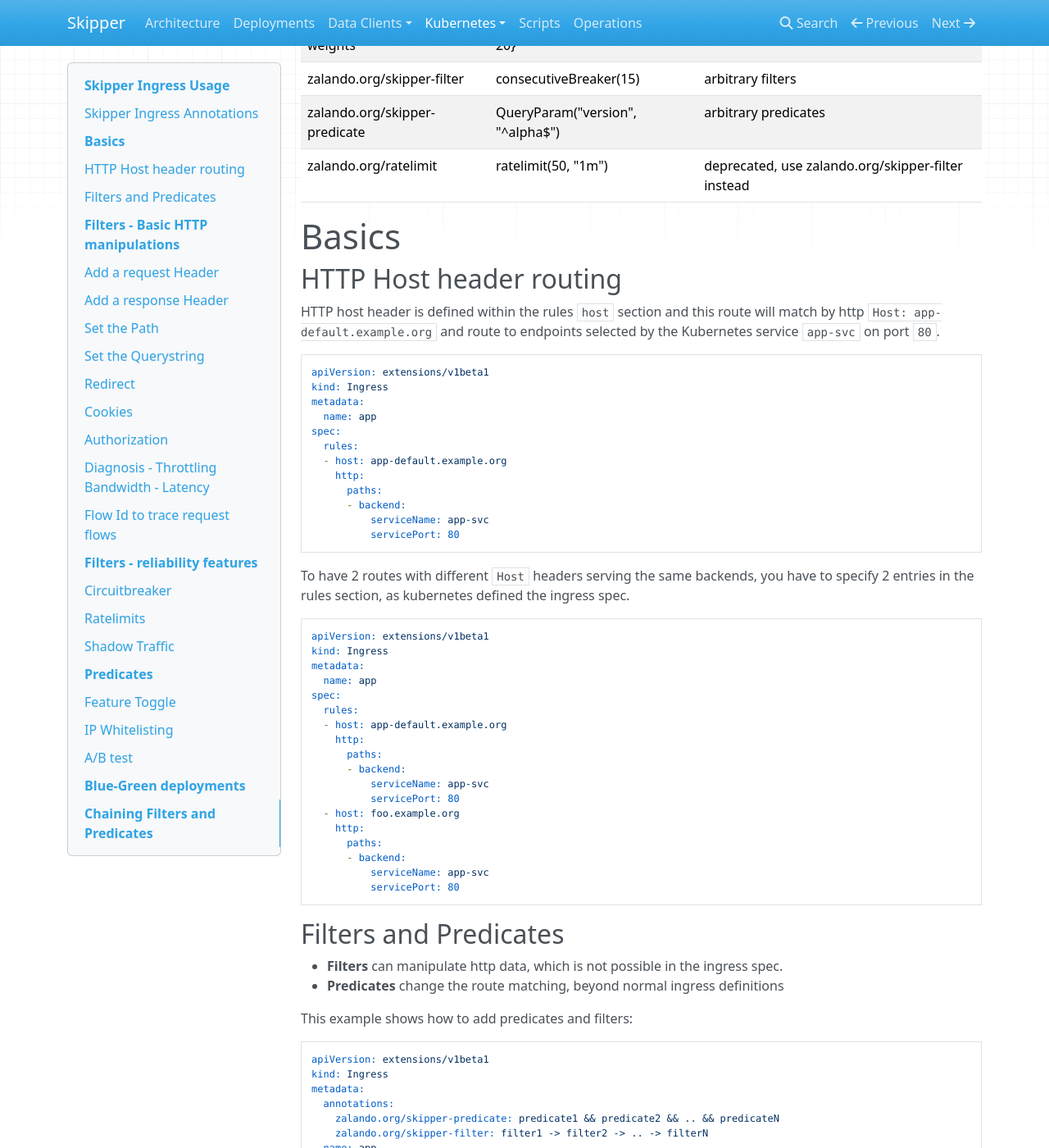
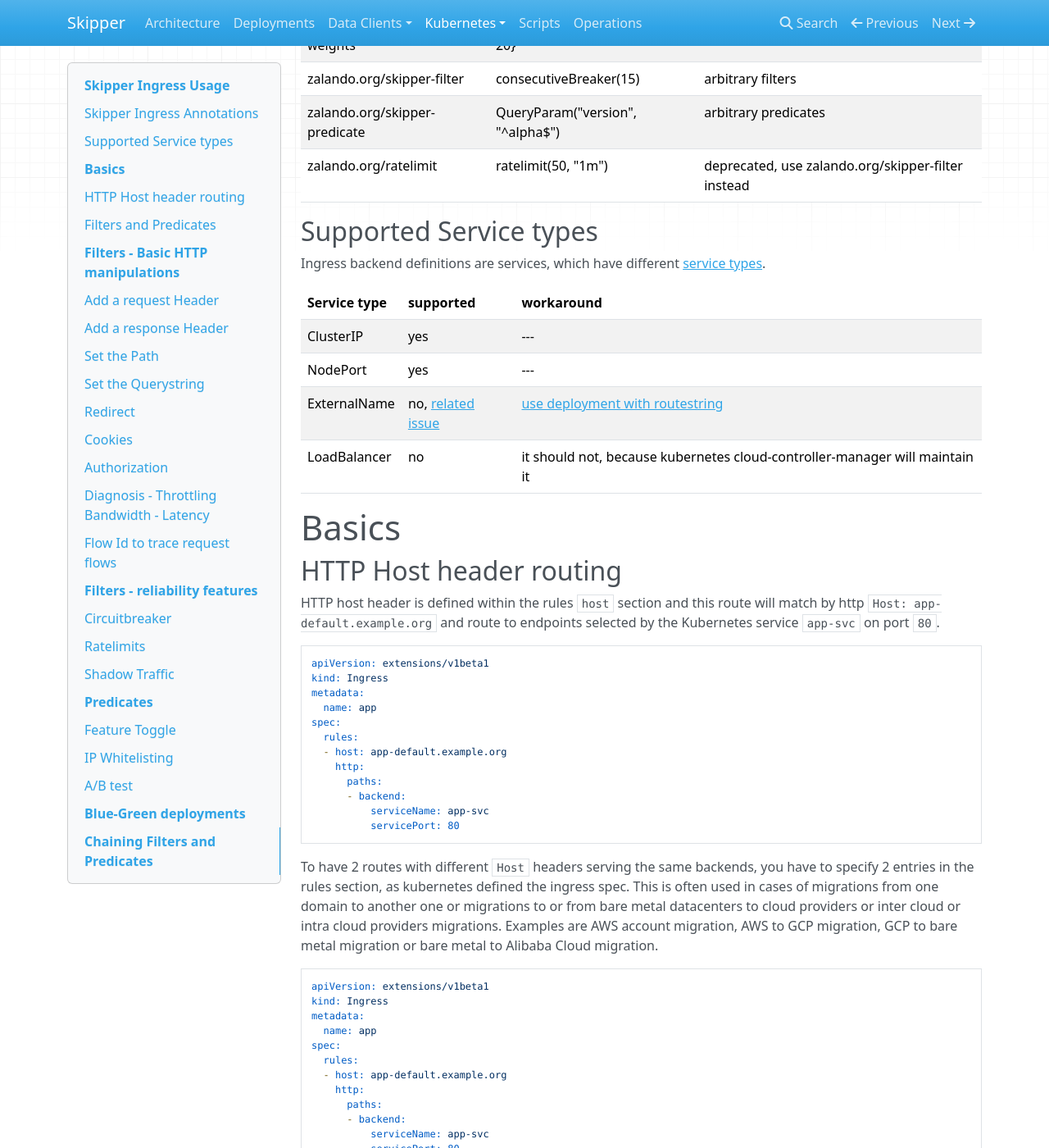
Before and after one commit to zalando/skipper, an MkDocs documentation site: the page built from docs/kubernetes/ingress-usage.md, in a window 1280 px wide and 1400 px high, scrolled down 275 px. Shown: the whole window at 82% size. Built offline with MkDocs 1.6.1, drawn with Linux system fonts in a browser that asks for light colours; nearby versions of some CDN libraries; old or Windows-style settings are respelled for this version of MkDocs.

Commit message:
[doc] add service types and workaround to externalName with a reference to routestring

```diff
--- a/docs/kubernetes/ingress-usage.md
+++ b/docs/kubernetes/ingress-usage.md
@@ -12,6 +12,18 @@ zalando.org/backend-weights | {"my-app-1": 80, "my-app-2": 20} | blue-green depl
 zalando.org/skipper-filter | consecutiveBreaker(15) | arbitrary filters
 zalando.org/skipper-predicate | QueryParam("version", "^alpha$") | arbitrary predicates
 zalando.org/ratelimit | ratelimit(50, "1m") | deprecated, use zalando.org/skipper-filter instead
+
+## Supported Service types
+
+Ingress backend definitions are services, which have different
+[service types](https://kubernetes.io/docs/concepts/services-networking/service/#publishing-services---service-types).
+
+Service type | supported | workaround
+--- | --- | ---
+ClusterIP | yes | ---
+NodePort | yes | ---
+ExternalName | no, [related issue](https://github.com/zalando/skipper/issues/549) | [use deployment with routestring](../dataclients/route-string/#proxy-to-a-given-url)
+LoadBalancer | no | it should not, because kubernetes cloud-controller-manager will maintain it
 
 # Basics
 
@@ -36,7 +48,12 @@ endpoints selected by the Kubernetes service `app-svc` on port `80`.
 
 To have 2 routes with different `Host` headers serving the same
 backends, you have to specify 2 entries in the rules section, as
-kubernetes defined the ingress spec.
+kubernetes defined the ingress spec. This is often used in cases of
+migrations from one domain to another one or migrations to or from
+bare metal datacenters to cloud providers or inter cloud or intra
+cloud providers migrations. Examples are AWS account migration, AWS to
+GCP migration, GCP to bare metal migration or bare metal to Alibaba
+Cloud migration.
 
     apiVersion: extensions/v1beta1
     kind: Ingress
```
Also changed, not shown: docs/dataclients/route-string.md (+7 -0 lines).
